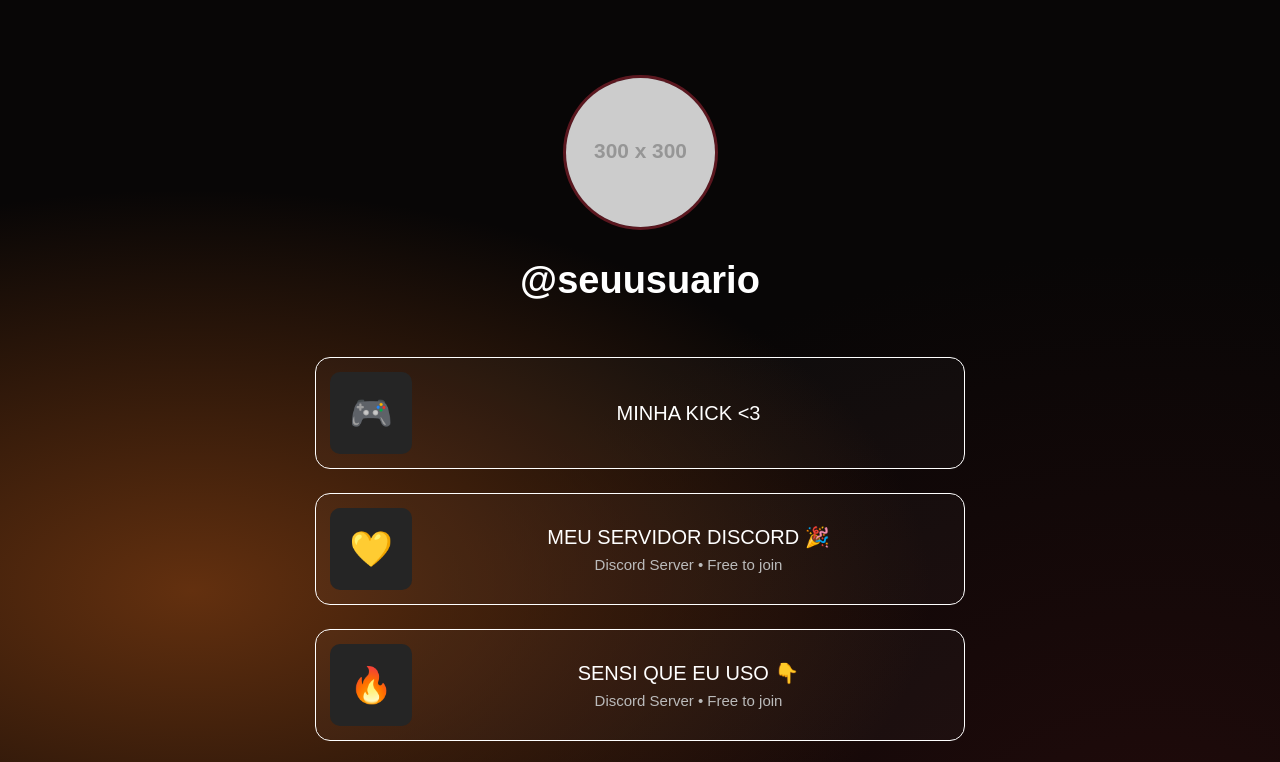
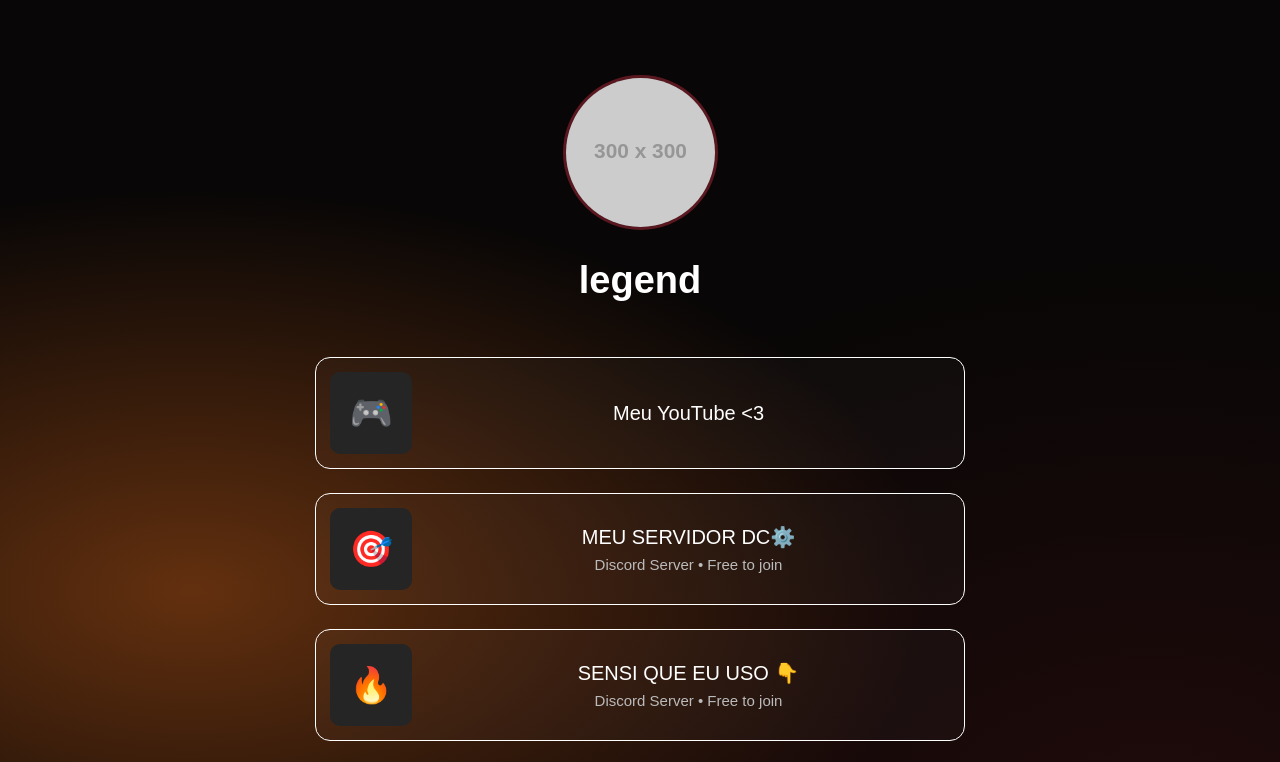
Before and after one commit to gabrielwwi13-ai/legend, a plain HTML site: page index.html in a window 1280 px wide. Shown: the top 762 px of the page. Drawn offline with Linux system fonts and the light colour scheme; placeholder pictures from the web are drawn by us.

Commit message:
Update index.html

```diff
--- a/index.html
+++ b/index.html
@@ -135,7 +135,7 @@ footer {
   alt="Foto de perfil">
 
   <!-- NOME -->
-  <h1>@seuusuario</h1>
+  <h1>legend</h1>
 
   <!-- LINKS -->
   <div class="links">
@@ -143,14 +143,14 @@ footer {
     <a class="link" href="https://kick.com/">
       <div class="thumb">🎮</div>
       <div class="info">
-        <strong>MINHA KICK &lt;3</strong>
+        <strong>Meu YouTube &lt;3</strong>
       </div>
     </a>
 
     <a class="link" href="https://discord.com/">
-      <div class="thumb">💛</div>
+      <div class="thumb">🎯</div>
       <div class="info">
-        <strong>MEU SERVIDOR DISCORD 🎉</strong>
+        <strong>MEU SERVIDOR DC⚙️</strong>
         <p>Discord Server • Free to join</p>
       </div>
     </a>
```
